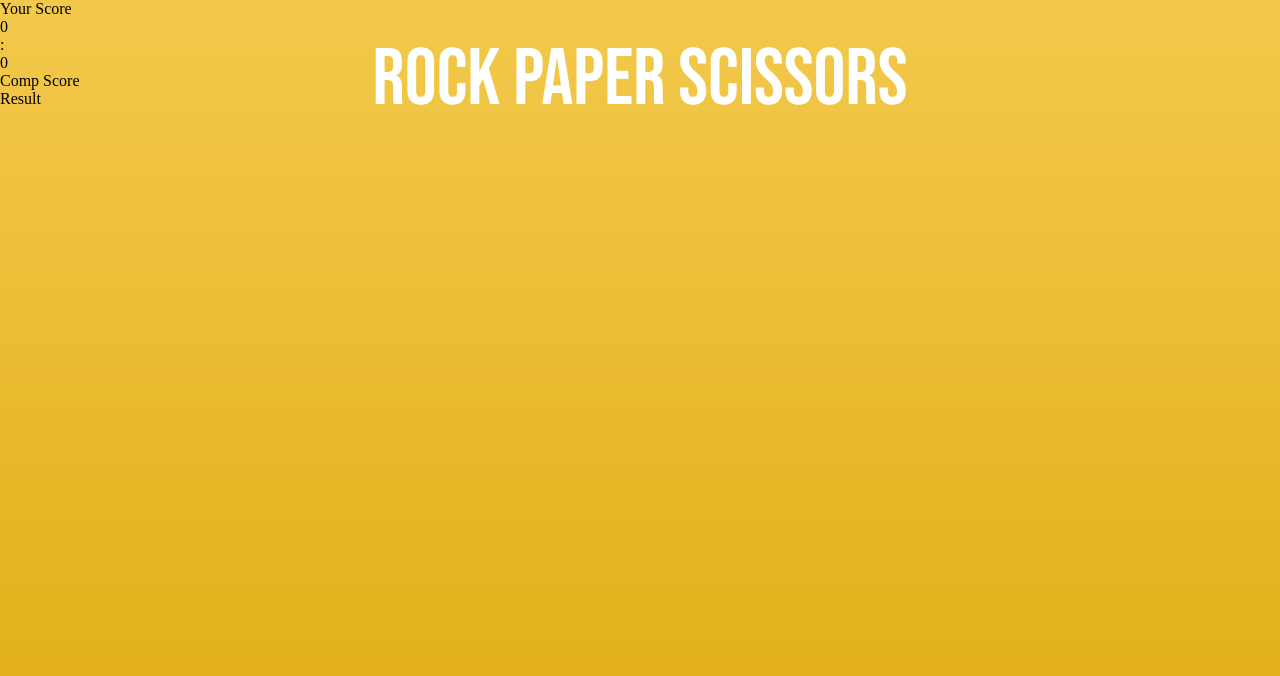
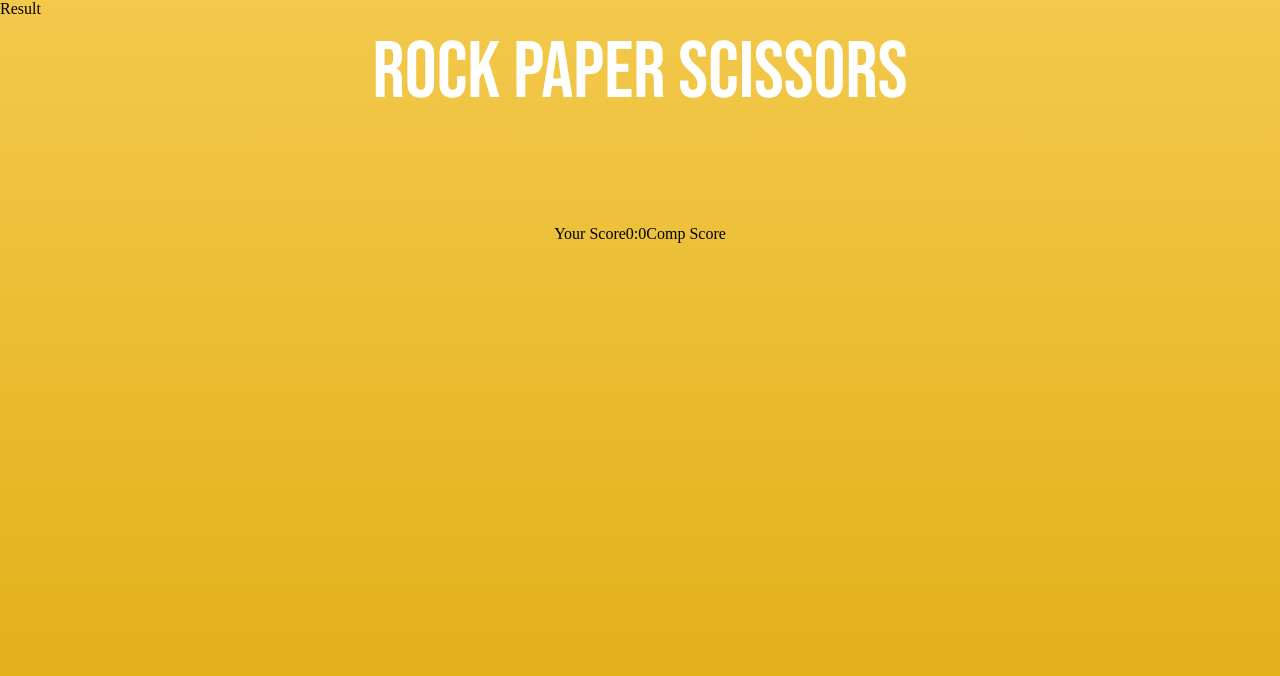
Before and after one commit to gjularic/rock-paper-scissors, a plain HTML site: page index.html in a window 1280 px wide. Drawn offline with Linux system fonts and the light colour scheme.

Commit message:
Add style for score section to get it positioned and centered

```diff
--- a/assets/css/styles.css
+++ b/assets/css/styles.css
@@ -28,5 +28,19 @@
     font-family: 'Bebas Neue', cursive;
     font-size: 80px;
     color: #fff;
-    margin-top: 40px;
+    margin-top: 25px;
+    flex-flow: row wrap;
 }
+
+/* Player and Computer score section */
+
+#score {
+    height: auto;
+    width: 100%;
+    position: absolute;
+    display: flex;
+    justify-content: center;
+    align-items: center;
+    flex-direction: row;
+    margin-top: 225px;
+}
```
